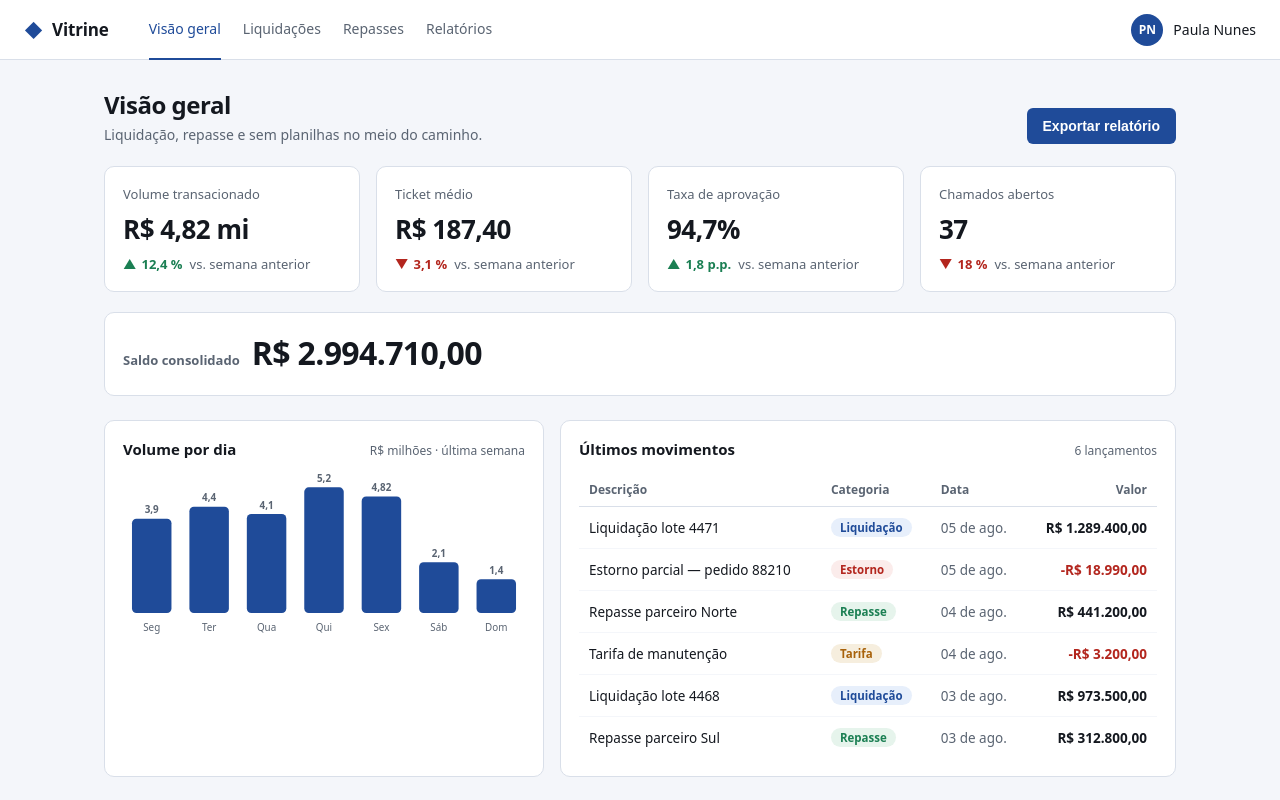
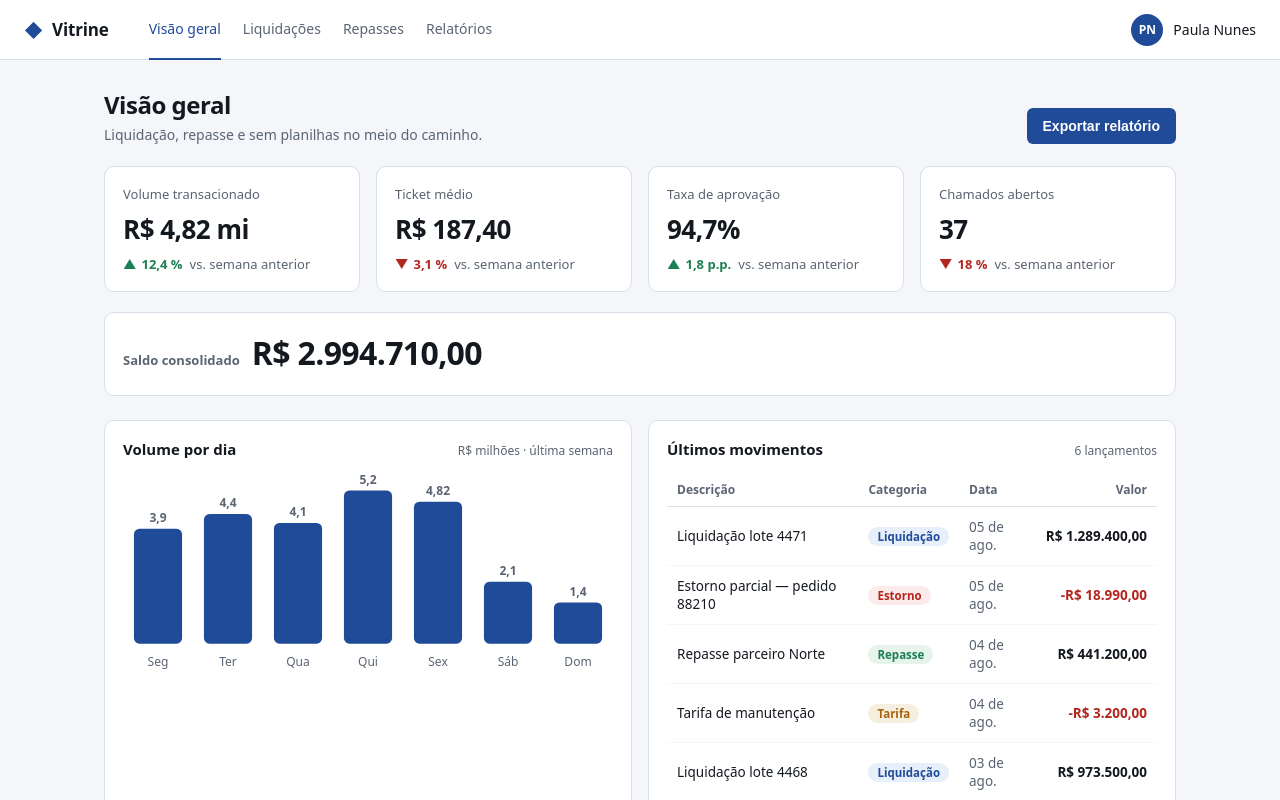
Before and after one commit to fcamaraLeo/synforce-vitrine-alfa, a React (Vite) app: page / in a window 1280 px wide. Shown: the top 800 px of the page. Built offline with nearby package versions, Linux system fonts and the light colour scheme.

Commit message:
implementacao#13: trocar tamanho do carde de Volume por dia
Unidade: trocar tamanho do carde de Volume por dia
Instancia: implementacao#13
Contrato: implementacao v1 (12b730066a640187)
Modelo: deepseek/deepseek-v4-flash

```diff
--- a/src/estilos.css
+++ b/src/estilos.css
@@ -146,8 +146,9 @@ body {
 /* ── Painéis ──────────────────────────────────────────────────────────── */
 .grade-paineis {
   display: grid;
-  grid-template-columns: 5fr 7fr;
+  grid-template-columns: 1fr 1fr;
   gap: 16px;
+  transition: grid-template-columns 300ms ease;
 }
 .grafico-cabecalho {
   display: flex;
@@ -203,6 +204,11 @@ tr:last-child td { border-bottom: 0; }
   background: var(--fundo);
 }
 
+/* ── Painéis: empilha abaixo de 1024px ────────────────────────────────── */
+@media (max-width: 1023px) {
+  .grade-paineis { grid-template-columns: 1fr; }
+}
+
 @media (max-width: 860px) {
   .grade-metricas { grid-template-columns: repeat(2, 1fr); }
   .grade-paineis { grid-template-columns: 1fr; }
```
